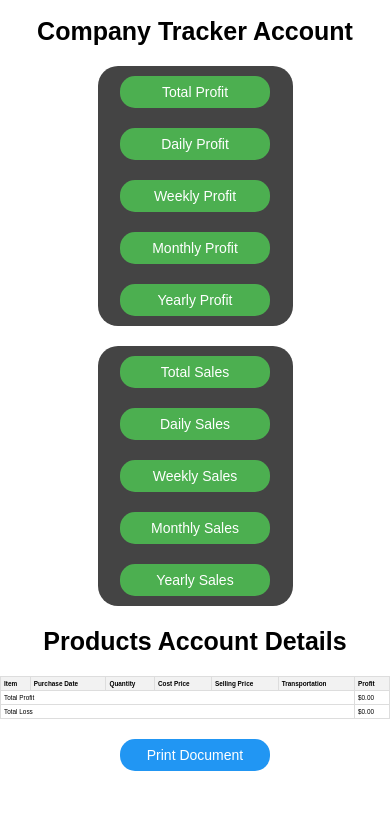
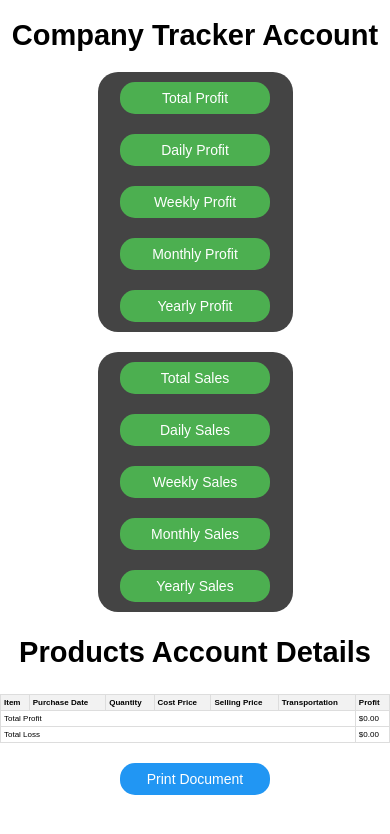
Before and after one commit to Nisha-20003/Company_tracker, a plain HTML site: page files details.html in a window 390 px wide. Drawn offline with Linux system fonts and the light colour scheme.

Commit message:
Update files details.html

```diff
--- a/files details.html
+++ b/files details.html
@@ -100,13 +100,13 @@
         }
         @media only screen and (max-width: 414px) {
             table {
-                font-size: 40%;
+                font-size: 50%;
             }
             th, td {
                 padding: 3px;
             }
             h1, h2 {
-                font-size: 25px;
+                font-size: 29px;
             }
             .button-container{
                 background-color: #444;
```
